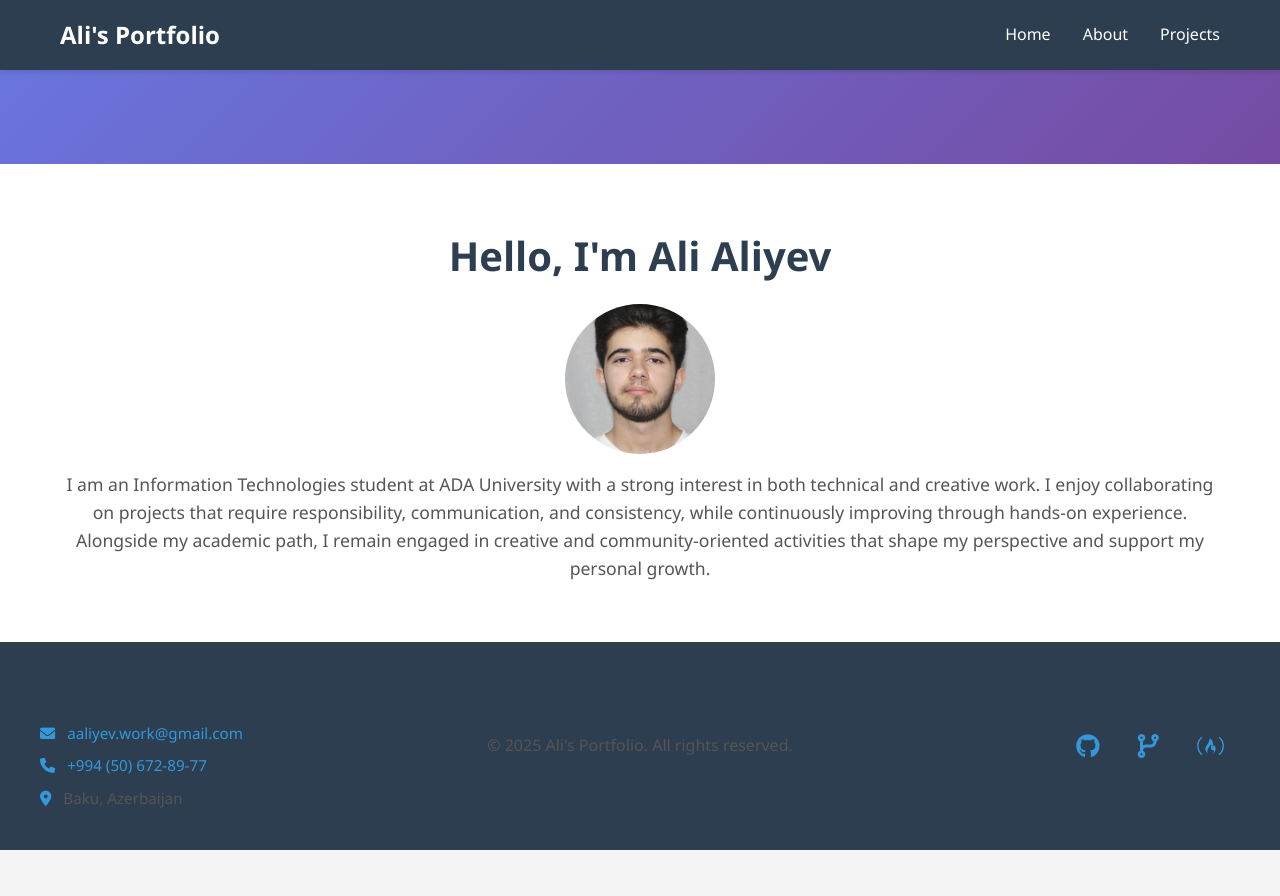
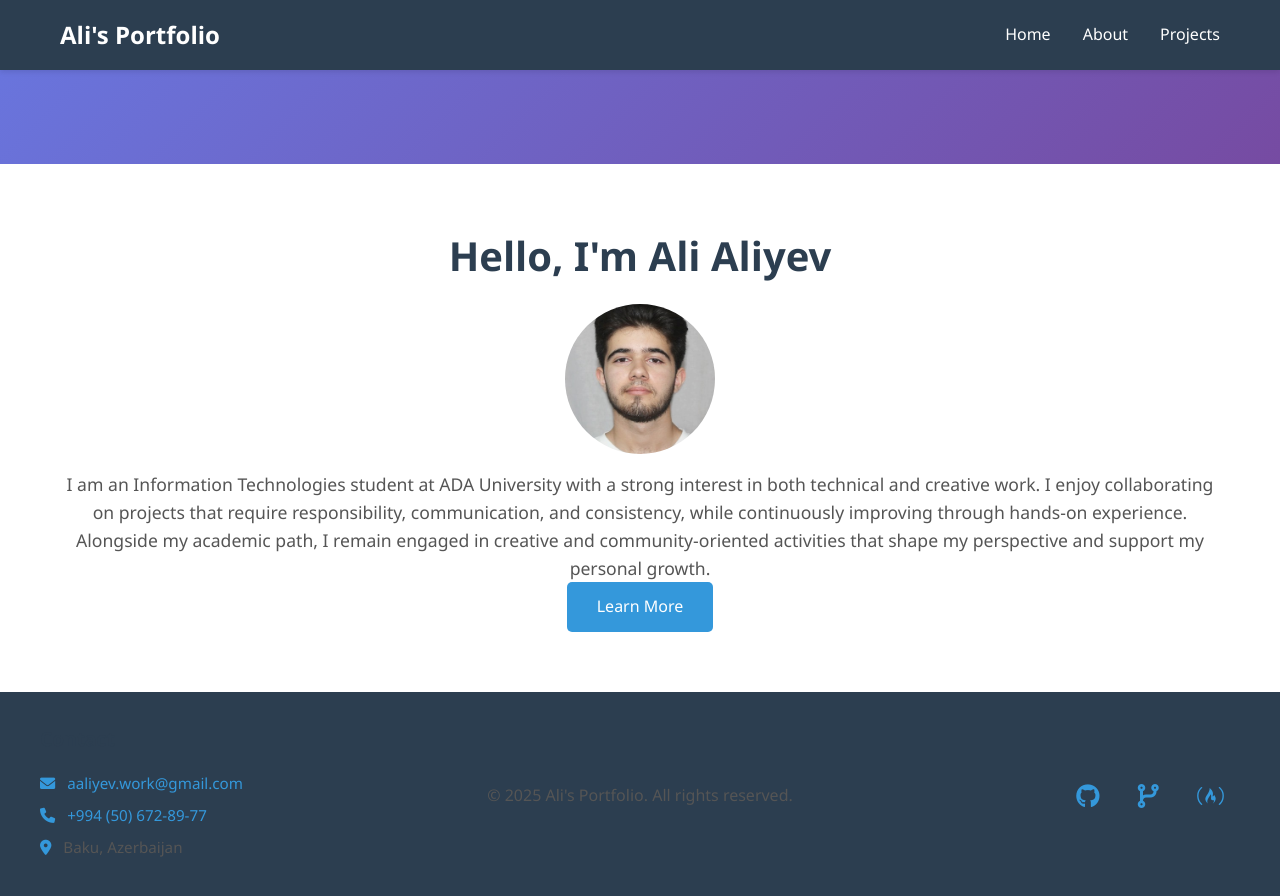
Before and after one commit to alialiyev-git/InfoSys, a Jekyll site: the page built from src/pages/index.md, in a window 1280 px wide and 900 px high, scrolled down 313 px. Shown: the top 896 px of the window. Built offline with Jekyll 4.4.1, drawn with Linux system fonts in a browser that asks for light colours; before the commit the page ends 1163 px from its top, so only the background shows below that.

Commit message:
Add Learn More button linking to About page

```diff
--- a/src/pages/index.md
+++ b/src/pages/index.md
@@ -17,5 +17,6 @@ permalink: /
     <h2>Hello, I'm Ali Aliyev</h2>
     <img src="{{ "/assets/images/profilephoto.jpg" | relative_url }}" alt="Ali Aliyev" class="profile-photo">
     <p>I am an Information Technologies student at ADA University with a strong interest in both technical and creative work. I enjoy collaborating on projects that require responsibility, communication, and consistency, while continuously improving through hands-on experience. Alongside my academic path, I remain engaged in creative and community-oriented activities that shape my perspective and support my personal growth.</p>
+    <a href="{{ "/about/" | relative_url }}" class="cta-button">Learn More</a>
   </div>
 </section>
```
